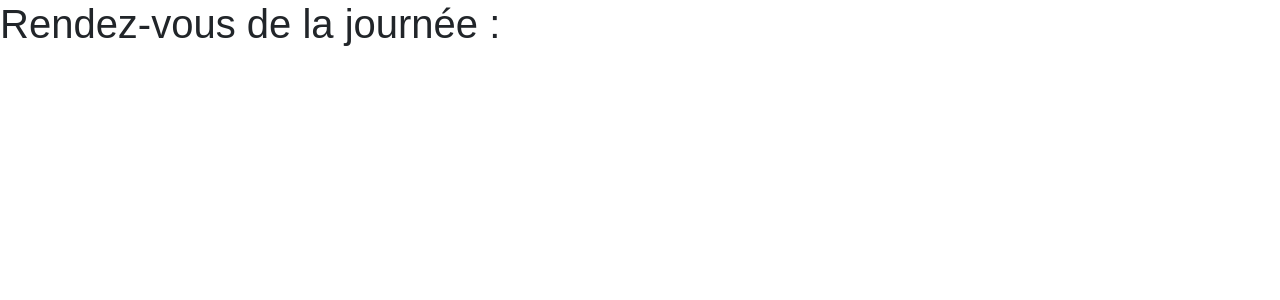
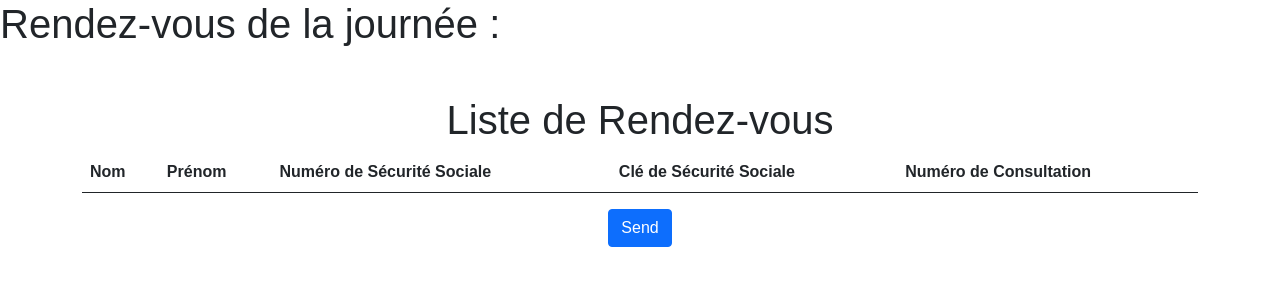
Before and after one commit to Catoire-dev/Waiting-Room, a Next.js app in the folder front/: page /med-admin in a window 1280 px wide. Shown: the top 300 px of the page. Built offline with nearby package versions, Linux system fonts and the light colour scheme; no server answers; a web font is replaced by a local one.

Commit message:
add new design

```diff
--- a/front/src/pages/med-admin/index.js
+++ b/front/src/pages/med-admin/index.js
@@ -1,9 +1,35 @@
+import useSWR from "swr";
+import { API_BASE_URL, FETCHER } from "@/shared/api";
+
 export default function MedAdmin() {
+  const { data, error } = useSWR(`${API_BASE_URL}/waiting-rooms`, FETCHER);
+  console.log(data);
 
+  return (
+    <main>
+      <h1>Rendez-vous de la journée :</h1>
+      <div class="container mt-5">
+        <h1 class="text-center">Liste de Rendez-vous</h1>
+        <table class="table">
+          <thead>
+            <tr>
+              <th scope="col">Nom</th>
+              <th scope="col">Prénom</th>
+              <th scope="col">Numéro de Sécurité Sociale</th>
+              <th scope="col">Clé de Sécurité Sociale</th>
+              <th scope="col">Numéro de Consultation</th>
+            </tr>
+          </thead>
+          <tbody id="rendezvous-list">
 
-    return (
-        <main>
-            <h1>Rendez-vous de la journée :</h1>
-        </main>
-    );
-  }
+          </tbody>
+        </table>
+        <div class="text-center">
+          <button class="btn btn-primary" id="send-button">
+            Send
+          </button>
+        </div>
+      </div>
+    </main>
+  );
+}
```
